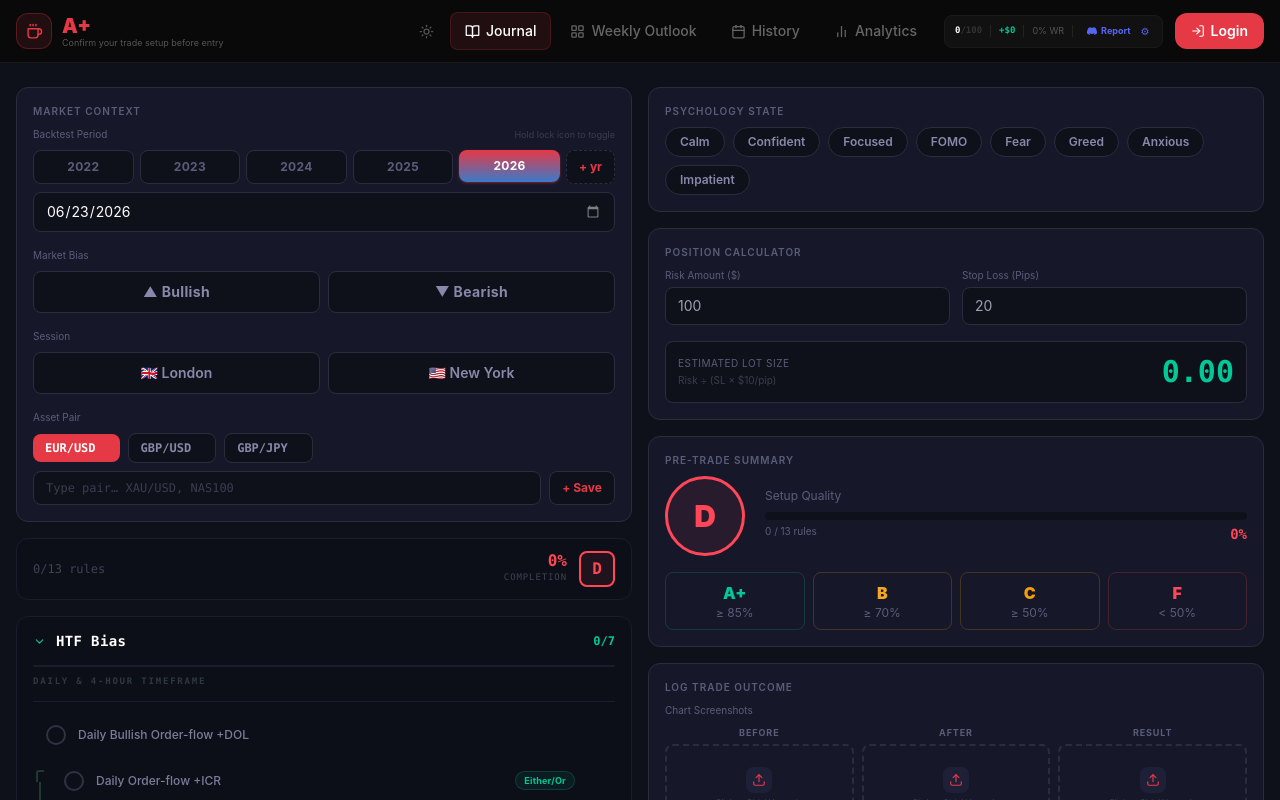
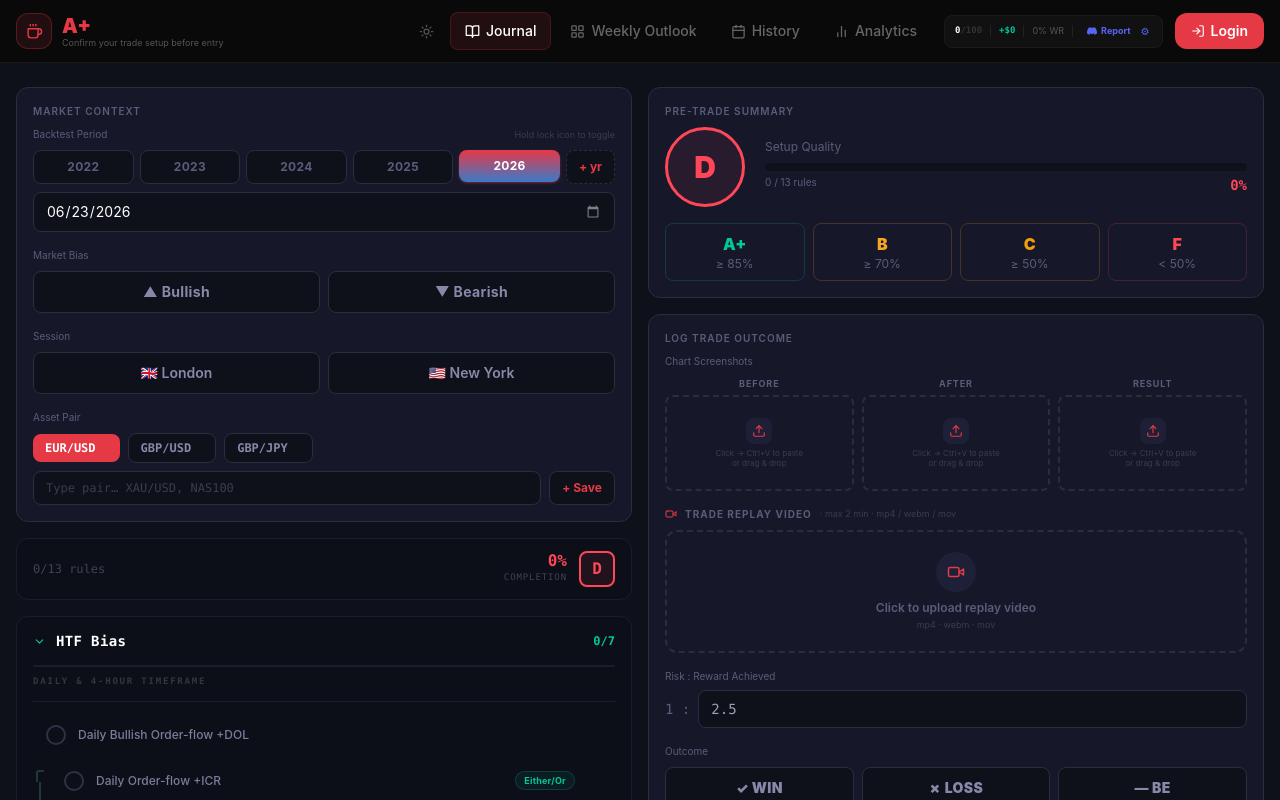
Before and after one commit to sabarfx666-spec/boy, a React (Vite) app: page / in a window 1280 px wide. Shown: the top 800 px of the page. Built offline with nearby package versions, Linux system fonts and the light colour scheme.

Commit message:
feat: remove Psychology State and Position Calculator sections
Co-Authored-By: Claude Sonnet 4.6 <noreply@anthropic.com>

```diff
--- a/src/App.jsx
+++ b/src/App.jsx
@@ -830,59 +830,6 @@ const JournalModule = ({ setTrades, date, setDate }) => {
       {/* ── Right Column ── */}
       <div className="flex flex-col gap-4">
 
-        {/* Psychology */}
-        <Card>
-          <Label>Psychology State</Label>
-          <div className="flex flex-wrap gap-2">
-            {PSYCH_TAGS.map(tag => (
-              <button
-                key={tag} onClick={() => togglePsych(tag)}
-                className={`py-1.5 px-3.5 rounded-full text-xs font-semibold transition-all ${
-                  psych.includes(tag)
-                    ? 'bg-[#e63946] text-white shadow shadow-[rgba(230,57,70,0.4)]'
-                    : 'bg-[#0f111a] border border-[#2a2d3e] text-[#8888aa] hover:border-[#4a4d5e]'
-                }`}
-              >
-                {tag}
-              </button>
-            ))}
-          </div>
-          {psych.length > 0 && (
-            <div className="mt-2 text-[10px] text-[#5a5d7a]">
-              Tagged: {psych.join(' · ')}
-            </div>
-          )}
-        </Card>
-
-        {/* Position Calculator */}
-        <Card>
-          <Label>Position Calculator</Label>
-          <div className="grid grid-cols-2 gap-3 mb-4">
-            <div>
-              <div className="text-[10px] text-[#5a5d7a] mb-1">Risk Amount ($)</div>
-              <input
-                type="number" placeholder="100" value={riskAmt}
-                onChange={e => setRiskAmt(e.target.value)}
-                className="w-full bg-[#0f111a] border border-[#2a2d3e] rounded-lg px-3 py-2 text-sm text-white focus:outline-none focus:border-[#e63946]"
-              />
-            </div>
-            <div>
-              <div className="text-[10px] text-[#5a5d7a] mb-1">Stop Loss (Pips)</div>
-              <input
-                type="number" placeholder="20" value={sl}
-                onChange={e => setSl(e.target.value)}
-                className="w-full bg-[#0f111a] border border-[#2a2d3e] rounded-lg px-3 py-2 text-sm text-white focus:outline-none focus:border-[#e63946]"
-              />
-            </div>
-          </div>
-          <div className="flex items-center justify-between p-3 rounded-lg bg-[#0f111a] border border-[#2a2d3e]">
-            <div>
-              <div className="text-[10px] text-[#5a5d7a] uppercase tracking-wider">Estimated Lot Size</div>
-              <div className="text-[10px] text-[#3a3d4e] mt-0.5">Risk ÷ (SL × $10/pip)</div>
-            </div>
-            <span className="text-3xl font-bold font-mono" style={{ color: '#00c896' }}>{lotSize}</span>
-          </div>
-        </Card>
 
         {/* Pre-Trade Summary */}
         <Card>
```
